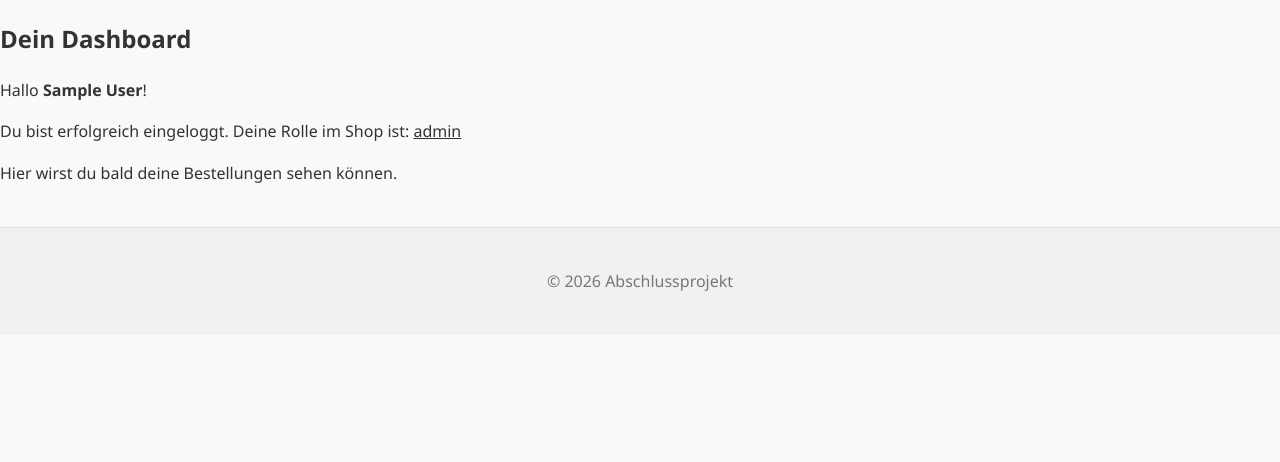
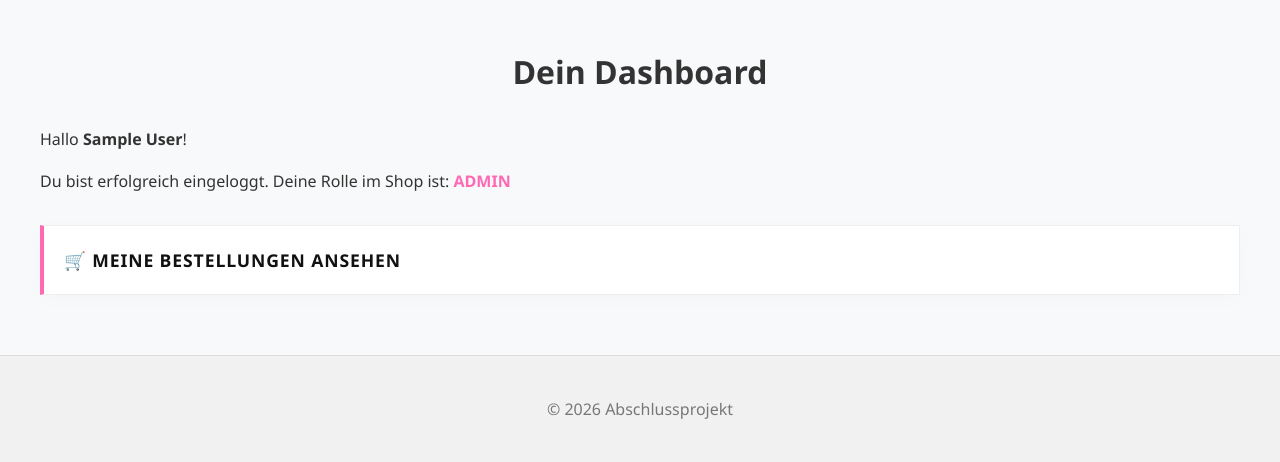
Before and after one commit to tomicnaima/Abschlussprojekt_2026_API-2_naitom_Board_OnlineShop, a PHP site: page /dashboard.php in a window 1280 px wide. Shown: the part 105-567 px from the top of the page. Run offline with PHP 8.4, Linux system fonts and the light colour scheme; the visitor is signed in with stand-in values (Sample User, id 1).

Commit message:
add final dashboard.php

```diff
--- a/dashboard.php
+++ b/dashboard.php
@@ -1,4 +1,13 @@
 <?php
+/**
+ * Author: Naima Tomic
+ * Date: 2026-06-25
+ * Version: 1.3
+ * Description: Dynamisches Benutzer-Dashboard. Zeigt den Namen und die tatsächliche
+ * Rolle des Benutzers live aus der Session an.
+ * Project: Individuelles Abschlussprojekt BLJ - OnlineShop
+ */
+
 // Schutz-Funktionen laden
 require_once 'includes/auth_check.php';
 
@@ -6,17 +15,19 @@ require_once 'includes/auth_check.php';
 checkLoggedIn();
 ?>
 
-<!-- Hier kommt das normale Layout, wenn der User den Schutz-Check bestanden hat -->
 <?php include 'includes/header.php'; ?>
 
-<div class="dashboard-container">
+<main class="container">
     <h2>Dein Dashboard</h2>
     <p>Hallo <strong><?php echo htmlspecialchars($_SESSION['user_name']); ?></strong>!</p>
-    <p>Du bist erfolgreich eingeloggt. Deine Rolle im Shop ist: <u><?php echo htmlspecialchars($_SESSION['user_role']); ?></u></p>
 
-    <div class="dashboard-content">
-        <p>Hier wirst du bald deine Bestellungen sehen können.</p>
+    <p>Du bist erfolgreich eingeloggt. Deine Rolle im Shop ist: <strong style="text-transform: uppercase; color: #FF69B4;"><?php echo htmlspecialchars($_SESSION['user_role']); ?></strong></p>
+
+    <div style="margin-top: 30px; background: white; padding: 20px; border-radius: 0px; border: 1px solid #eee; border-left: 4px solid #FF69B4; box-shadow: 0 4px 20px rgba(0,0,0,0.02);">
+        <p style="margin: 0; font-size: 1.1rem; font-weight: bold; text-transform: uppercase; letter-spacing: 0.05em;">
+            🛒 <a href="my_orders.php" style="color: #111; text-decoration: none; transition: color 0.2s;" onmouseover="this.style.color='#FF69B4'" onmouseout="this.style.color='#111'">Meine Bestellungen ansehen</a>
+        </p>
     </div>
-</div>
+</main>
 
 <?php include 'includes/footer.php'; ?>
```
